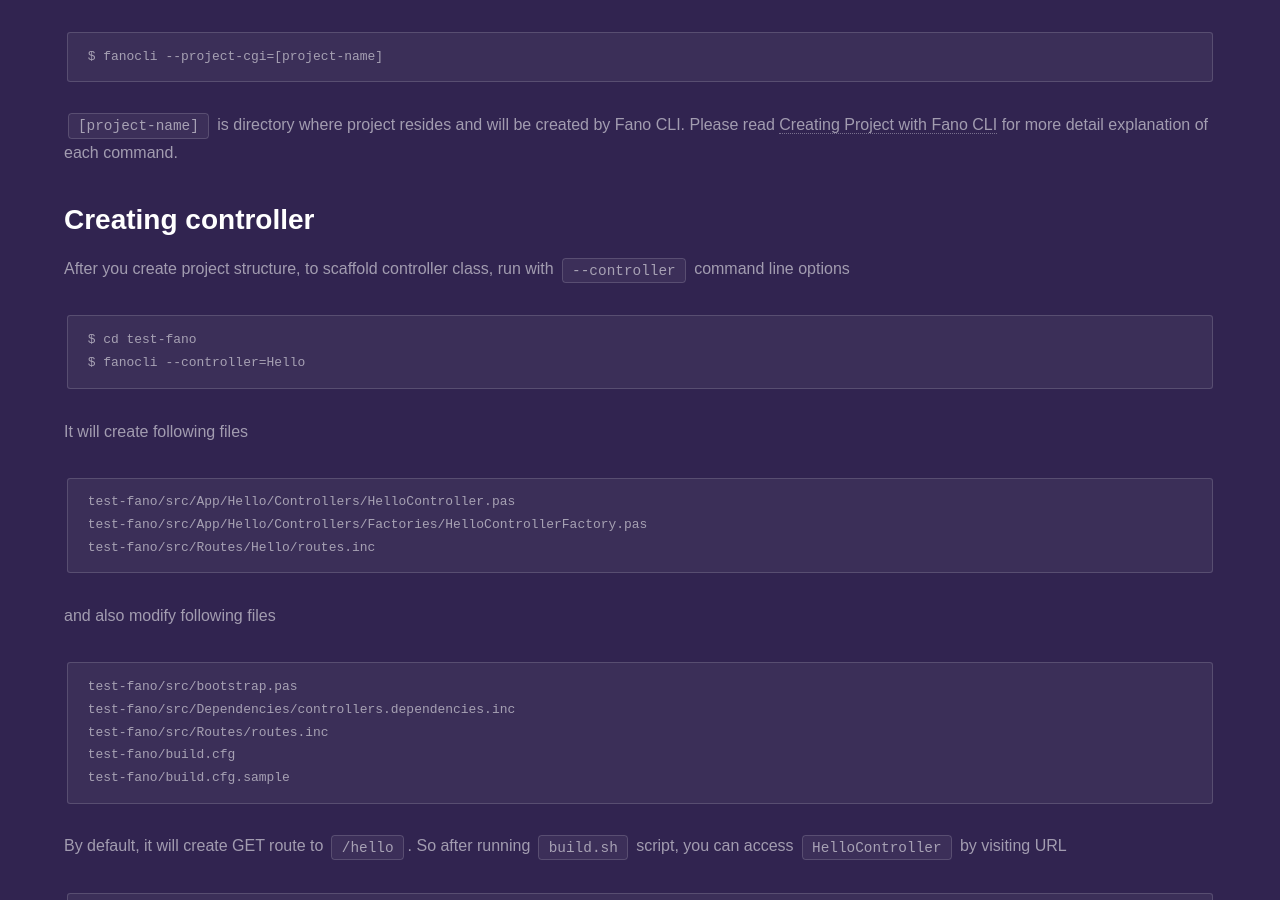
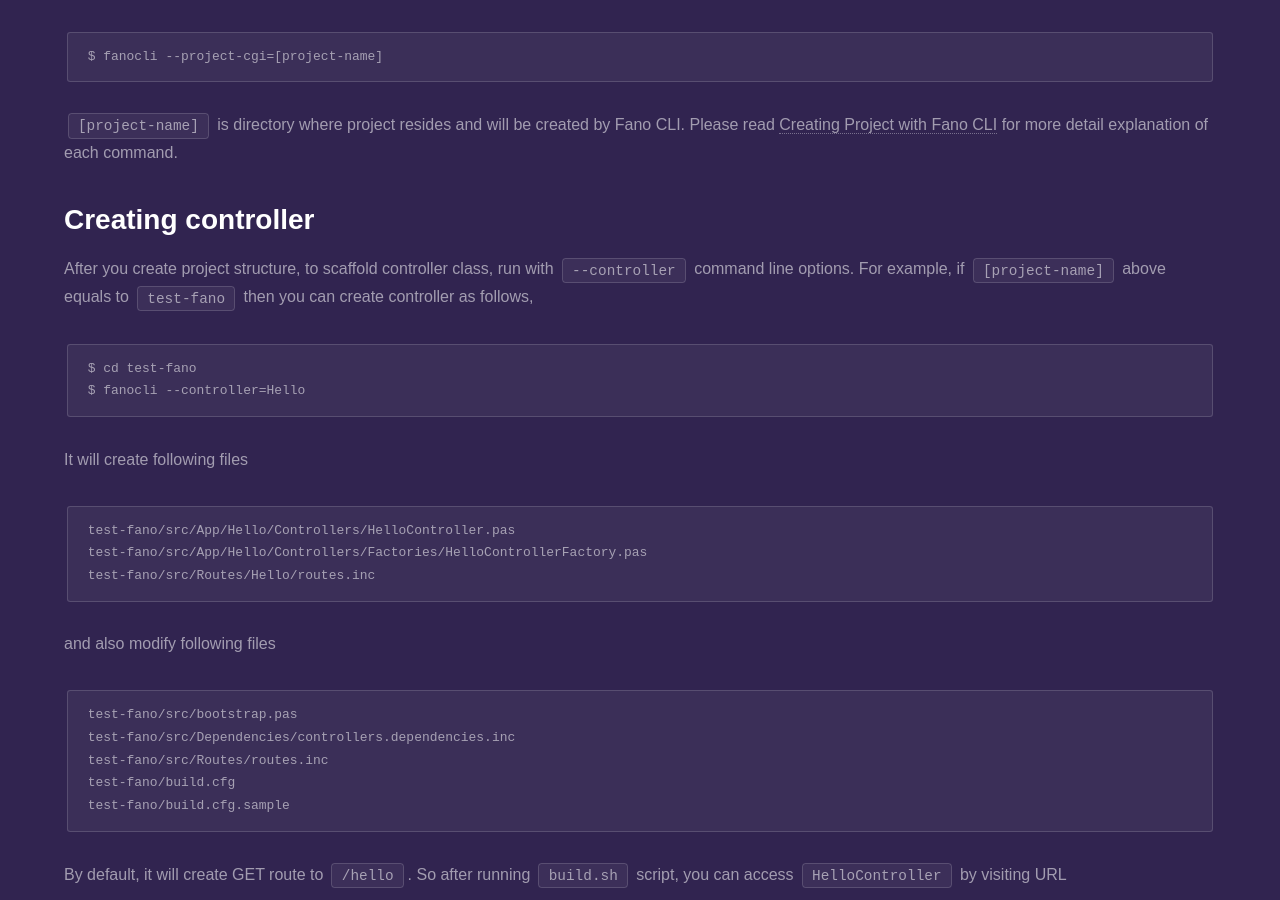
Before and after one commit to fanoframework/fanoframework.github.io, a Jekyll site: the page built from scaffolding-with-fano-cli/index.md, in a window 1280 px wide and 900 px high, scrolled down 1297 px. Built offline with Jekyll 4.4.1, drawn with Linux system fonts in a browser that asks for light colours; our own code applies the rules of GitHub Pages for plain Markdown files.

Commit message:
Add more explanation to make it clear

````diff
--- a/scaffolding-with-fano-cli/index.md
+++ b/scaffolding-with-fano-cli/index.md
@@ -52,7 +52,7 @@ $ fanocli --project-cgi=[project-name]
 
 ## <a name="creating-controller"></a>Creating controller
 
-After you create project structure, to scaffold controller class, run with  `--controller` command line options
+After you create project structure, to scaffold controller class, run with  `--controller` command line options. For example, if `[project-name]` above equals to `test-fano` then you can create controller as follows,
 
 ```
 $ cd test-fano
````
